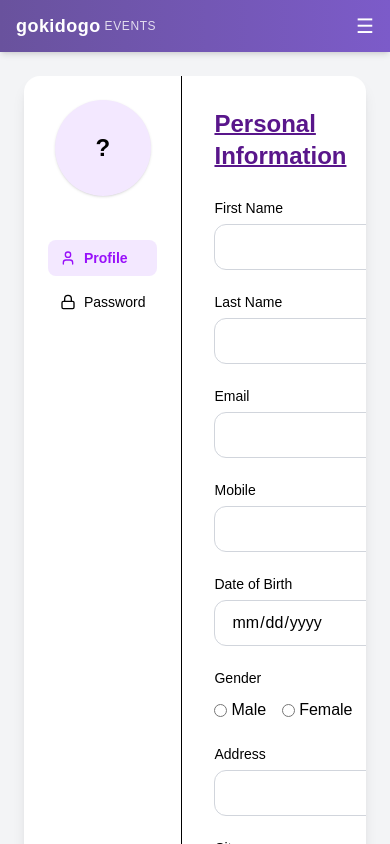
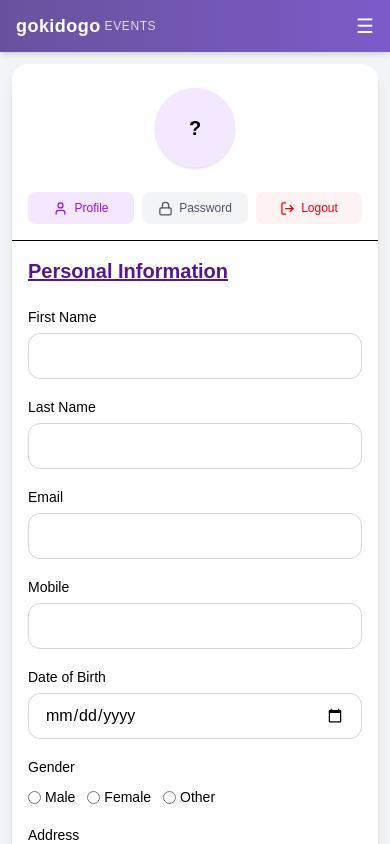
Before and after one commit to shwetavishwakarma00/gokidogo-ui, a Next.js app: page /profile in a window 390 px wide. Shown: the top 844 px of the page. Built offline with nearby package versions, Linux system fonts and the light colour scheme.

Commit message:
res profile/page.js

```diff
--- a/src/app/profile/page.jsx
+++ b/src/app/profile/page.jsx
@@ -1,7 +1,7 @@
 "use client";
 
 import { useEffect, useState, useRef } from "react";
-import { LogOut, Lock, User, Camera, Eye, EyeOff } from "lucide-react";
+import { LogOut, Lock, User, Eye, EyeOff } from "lucide-react";
 import toast, { Toaster } from "react-hot-toast";
 import { useRouter } from "next/navigation";
 
@@ -13,7 +13,6 @@ export default function ProfilePage() {
 
   const [activeTab, setActiveTab] = useState("profile");
   const [profileImage, setProfileImage] = useState(null);
-
   const [showPass, setShowPass] = useState(false);
 
   const [form, setForm] = useState({
@@ -26,9 +25,6 @@ export default function ProfilePage() {
     newPassword: "",
     confirmPassword: ""
   });
-
-  const inputCls =
-    "w-full px-4 py-2.5 rounded-xl bg-white border border-gray-300 text-black placeholder-gray-500 focus:outline-none focus:ring-2 focus:ring-purple-500";
 
   const initials =
     `${form.firstName?.[0] || ""}${form.lastName?.[0] || ""}`.toUpperCase() || "?";
@@ -78,7 +74,6 @@ export default function ProfilePage() {
   const handleImageChange = (e) => {
     const file = e.target.files[0];
     if (!file) return;
-
     const reader = new FileReader();
     reader.onloadend = () => {
       setProfileImage(reader.result);
@@ -94,12 +89,9 @@ export default function ProfilePage() {
   };
 
   const changePassword = () => {
-    if (!passwords.newPassword)
-      return toast.error("Enter password");
-
+    if (!passwords.newPassword) return toast.error("Enter password");
     if (passwords.newPassword !== passwords.confirmPassword)
       return toast.error("Passwords do not match");
-
     toast.success("Password updated 🔐");
     setPasswords({ newPassword: "", confirmPassword: "" });
   };
@@ -111,36 +103,77 @@ export default function ProfilePage() {
   };
 
   return (
-    <div className="min-h-screen bg-gray-100 p-6 text-black">
+    <div className="min-h-screen bg-gray-100 p-3 sm:p-6 text-black">
       <Toaster />
 
-      <div className="max-w-6xl mx-auto bg-white rounded-2xl shadow-lg flex overflow-hidden">
+      <div className="max-w-6xl mx-auto bg-white rounded-2xl shadow-lg overflow-hidden">
 
-        {/* SIDEBAR */}
-        <div className="w-64 border-r p-6 flex flex-col">
+        {/* ── MOBILE TOP BAR (visible only on small screens) ── */}
+        <div className="flex flex-col items-center pt-6 pb-4 px-4 border-b sm:hidden">
 
-          {/* PROFILE TOP */}
+          {/* Avatar */}
+          <div
+            onClick={() => fileInputRef.current.click()}
+            className="w-20 h-20 rounded-full bg-purple-100 flex items-center justify-center cursor-pointer overflow-hidden shadow mb-2"
+          >
+            {profileImage ? (
+              <img src={profileImage} className="w-full h-full object-cover" alt="Profile" />
+            ) : (
+              <span className="text-xl font-bold text-black">{initials}</span>
+            )}
+          </div>
+
+          <p className="font-semibold text-black text-sm">
+            {form.firstName} {form.lastName}
+          </p>
+          <p className="text-xs text-gray-500 mb-4">{form.email}</p>
+
+          {/* Tab strip */}
+          <div className="flex w-full gap-2">
+            <MobileTabBtn
+              icon={<User size={15} />}
+              label="Profile"
+              active={activeTab === "profile"}
+              onClick={() => setActiveTab("profile")}
+            />
+            <MobileTabBtn
+              icon={<Lock size={15} />}
+              label="Password"
+              active={activeTab === "password"}
+              onClick={() => setActiveTab("password")}
+            />
+            <MobileTabBtn
+              icon={<LogOut size={15} />}
+              label="Logout"
+              danger
+              onClick={handleLogout}
+            />
+          </div>
+        </div>
+
+        {/* ── DESKTOP LAYOUT (sidebar + content side by side) ── */}
+        <div className="flex">
+
+          {/* SIDEBAR — hidden on mobile */}
+          <div className="hidden sm:flex w-64 border-r p-6 flex-col shrink-0">
+
             <div className="text-center mb-8">
               <div
                 onClick={() => fileInputRef.current.click()}
                 className="w-24 h-24 mx-auto rounded-full bg-purple-100 flex items-center justify-center cursor-pointer overflow-hidden shadow"
               >
                 {profileImage ? (
-                <img src={profileImage} className="w-full h-full object-cover" />
+                  <img src={profileImage} className="w-full h-full object-cover" alt="Profile" />
                 ) : (
-                <span className="text-2xl font-bold text-black">
-                  {initials}
-                </span>
+                  <span className="text-2xl font-bold text-black">{initials}</span>
                 )}
               </div>
-
               <p className="mt-3 font-semibold text-black">
                 {form.firstName} {form.lastName}
               </p>
               <p className="text-xs text-gray-600">{form.email}</p>
             </div>
 
-          {/* MENU */}
             <MenuBtn icon={<User size={16} />} label="Profile" active={activeTab === "profile"} onClick={() => setActiveTab("profile")} />
             <MenuBtn icon={<Lock size={16} />} label="Password" active={activeTab === "password"} onClick={() => setActiveTab("password")} />
 
@@ -150,29 +183,27 @@ export default function ProfilePage() {
           </div>
 
           {/* CONTENT */}
-        <div className="flex-1 p-8 min-h-[650px]">
+          <div className="flex-1 p-4 sm:p-8 min-h-[500px] sm:min-h-[650px]">
 
-          {/* TITLE */}
-          <h2 className="text-2xl font-bold text-purple-900 mb-6 underline underline-offset-1 decoration-2">
+            <h2 className="text-xl sm:text-2xl font-bold text-purple-900 mb-5 sm:mb-6 underline underline-offset-1 decoration-2">
               Personal Information
             </h2>
 
-          {/* PROFILE */}
+            {/* PROFILE TAB */}
             {activeTab === "profile" && (
-            <div className="grid md:grid-cols-2 gap-5">
+              <div className="grid grid-cols-1 sm:grid-cols-2 gap-4 sm:gap-5">
 
                 <Input label="First Name" name="firstName" value={form.firstName} onChange={handleChange} />
                 <Input label="Last Name" name="lastName" value={form.lastName} onChange={handleChange} />
                 <Input label="Email" name="email" value={form.email} onChange={handleChange} />
                 <Input label="Mobile" name="mobile" value={form.mobile} onChange={handleChange} />
-
                 <Input type="date" label="Date of Birth" name="dateOfBirth" value={form.dateOfBirth} onChange={handleChange} />
 
                 <div>
                   <label className="text-sm font-medium text-black">Gender</label>
-                <div className="flex gap-4 mt-2 text-black">
+                  <div className="flex flex-wrap gap-3 sm:gap-4 mt-2 text-black">
                     {["Male", "Female", "Other"].map((g) => (
-                    <label key={g} className="flex items-center gap-1">
+                      <label key={g} className="flex items-center gap-1 text-sm">
                         <input type="radio" name="gender" value={g} checked={form.gender === g} onChange={handleChange} />
                         {g}
                       </label>
@@ -180,7 +211,7 @@ export default function ProfilePage() {
                   </div>
                 </div>
 
-              <div className="md:col-span-2">
+                <div className="sm:col-span-2">
                   <Input label="Address" name="address" value={form.address} onChange={handleChange} />
                 </div>
 
@@ -188,10 +219,10 @@ export default function ProfilePage() {
                 <Input label="State" name="state" value={form.state} onChange={handleChange} />
                 <Input label="Country" name="country" value={form.country} onChange={handleChange} />
 
-              <div className="md:col-span-2">
+                <div className="sm:col-span-2">
                   <button
                     onClick={saveProfile}
-                  className="bg-purple-600 hover:bg-orange-700 text-white px-6 py-2.5 rounded-xl"
+                    className="w-full sm:w-auto bg-purple-600 hover:bg-orange-700 text-white px-6 py-2.5 rounded-xl"
                   >
                     Save Changes
                   </button>
@@ -200,9 +231,9 @@ export default function ProfilePage() {
               </div>
             )}
 
-          {/* PASSWORD */}
+            {/* PASSWORD TAB */}
             {activeTab === "password" && (
-            <div className="max-w-md space-y-4">
+              <div className="w-full max-w-md space-y-4">
 
                 <div className="relative">
                   <Input
@@ -250,22 +281,44 @@ export default function ProfilePage() {
 
           </div>
         </div>
+      </div>
 
       <input type="file" ref={fileInputRef} onChange={handleImageChange} hidden />
     </div>
   );
 }
 
-/* COMPONENTS */
+/* ── COMPONENTS ── */
 
 function MenuBtn({ icon, label, active, danger, onClick }) {
   return (
     <button
       onClick={onClick}
       className={`flex items-center gap-2 px-3 py-2 rounded-lg text-sm mb-2
-      ${danger ? "text-red-600 hover:bg-red-50 font-semibold"
-        : active ? "bg-purple-100 text-purple-600 font-semibold"
-        : "text-black hover:bg-gray-100"}`}
+      ${danger
+        ? "text-red-600 hover:bg-red-50 font-semibold"
+        : active
+          ? "bg-purple-100 text-purple-600 font-semibold"
+          : "text-black hover:bg-gray-100"
+      }`}
+    >
+      {icon} {label}
+    </button>
+  );
+}
+
+/* Compact tab button used in mobile top bar */
+function MobileTabBtn({ icon, label, active, danger, onClick }) {
+  return (
+    <button
+      onClick={onClick}
+      className={`flex-1 flex items-center justify-center gap-1.5 py-2 rounded-lg text-xs font-medium
+      ${danger
+        ? "text-red-600 bg-red-50"
+        : active
+          ? "bg-purple-100 text-purple-600"
+          : "text-gray-600 bg-gray-100"
+      }`}
     >
       {icon} {label}
     </button>
--- a/src/components/Events.jsx
+++ b/src/components/Events.jsx
@@ -66,5 +66,6 @@ export default function Events() {
 
       </div>
     </section>
+
   );
 }
```
Lines whose indentation alone changed are shown as unchanged.
